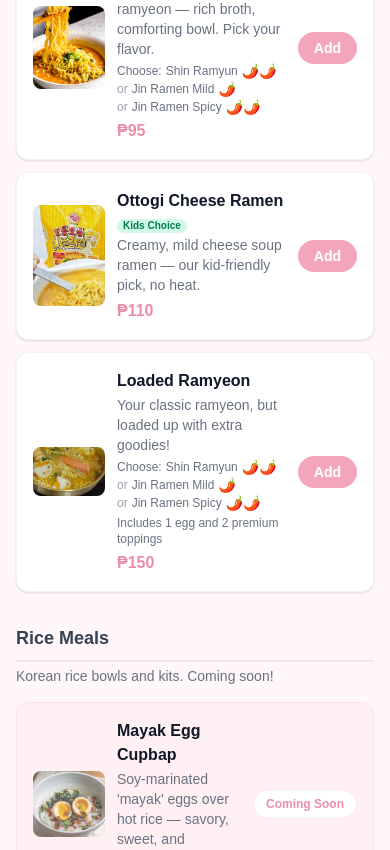
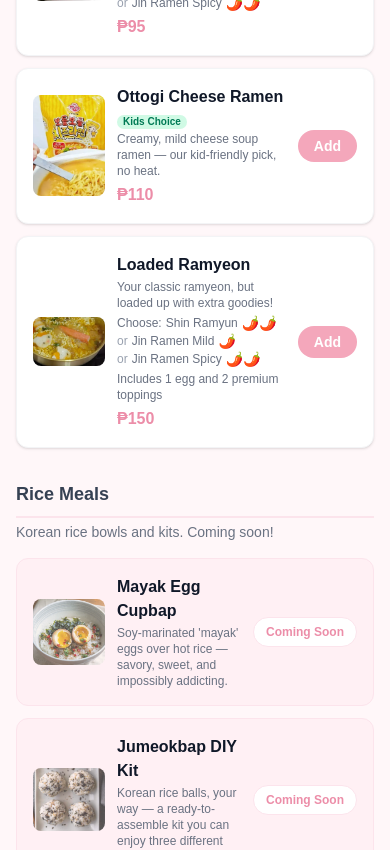
Before and after one commit to kfajardo-agsx/krave-menu, a Next.js app: page / in a window 390 px wide. Shown: the part 920-1770 px from the top of the page. Built offline with nearby package versions, Linux system fonts and the light colour scheme.

Commit message:
fix: shrink card descriptions on mobile
Scale item descriptions on ramen, rice meals, and sides cards down to
text-xs on mobile (text-sm on sm+ screens). Previous size felt too
heavy on small viewports.

Co-Authored-By: Claude Opus 4.7 (1M context) <noreply@anthropic.com>

```diff
--- a/src/app/page.tsx
+++ b/src/app/page.tsx
@@ -315,7 +315,7 @@ export default function Home() {
       {/* Menu */}
       <main className="flex-1 max-w-2xl mx-auto w-full px-4 py-6">
         <p className="text-xs text-amber-700 bg-amber-50 border border-amber-200 rounded-lg px-3 py-2 leading-relaxed mb-6">
-          <span className="font-semibold">Heads up:</span> availability depends
+          <span className="font-semibold">Heads up:</span> Availability depends
           on current stock at the shop — we also serve walk-ins, so we&apos;ll
           confirm everything with you in chat before finalizing your order.
         </p>
@@ -412,7 +412,7 @@ export default function Home() {
                           )}
                         </div>
                         {item.description && (
-                          <p className="text-sm text-gray-500 mt-0.5">
+                          <p className="text-xs sm:text-sm text-gray-500 mt-0.5">
                             {item.description}
                           </p>
                         )}
@@ -560,7 +560,7 @@ export default function Home() {
                               {item.name}
                             </h3>
                             {item.description && (
-                              <p className="text-sm text-gray-500 mt-0.5">
+                              <p className="text-xs sm:text-sm text-gray-500 mt-0.5">
                                 {item.description}
                               </p>
                             )}
@@ -590,7 +590,7 @@ export default function Home() {
                             {item.name}
                           </h3>
                           {item.description && (
-                            <p className="text-sm text-gray-500 mt-0.5">
+                            <p className="text-xs sm:text-sm text-gray-500 mt-0.5">
                               {item.description}
                             </p>
                           )}
@@ -1018,7 +1018,7 @@ export default function Home() {
                 </button>
 
                 <p className="text-xs text-gray-400 text-center">
-                  Payment details can be discussed in chat.
+                  Availability and Payment details can be discussed in chat.
                 </p>
               </div>
             )}
```
